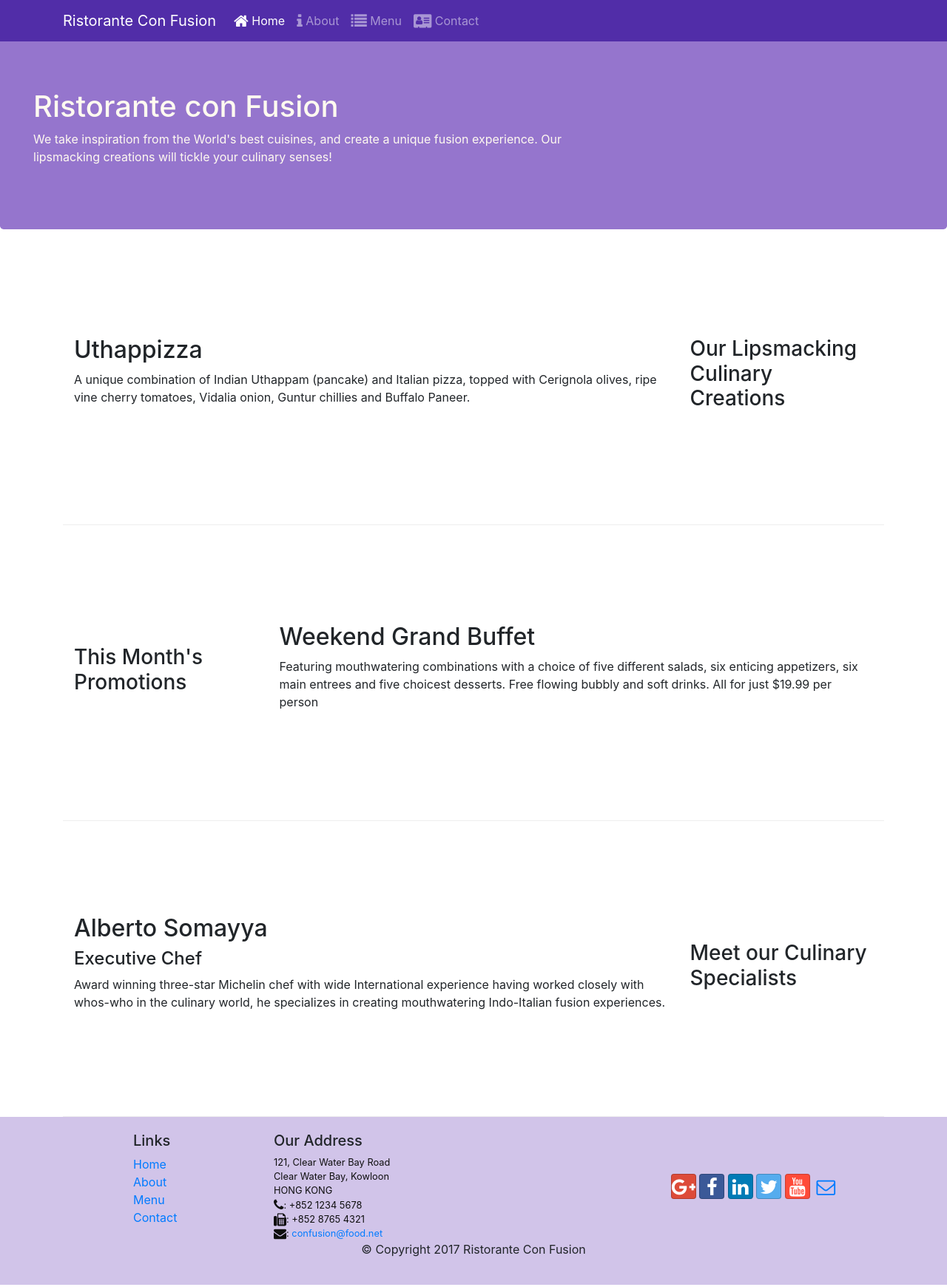
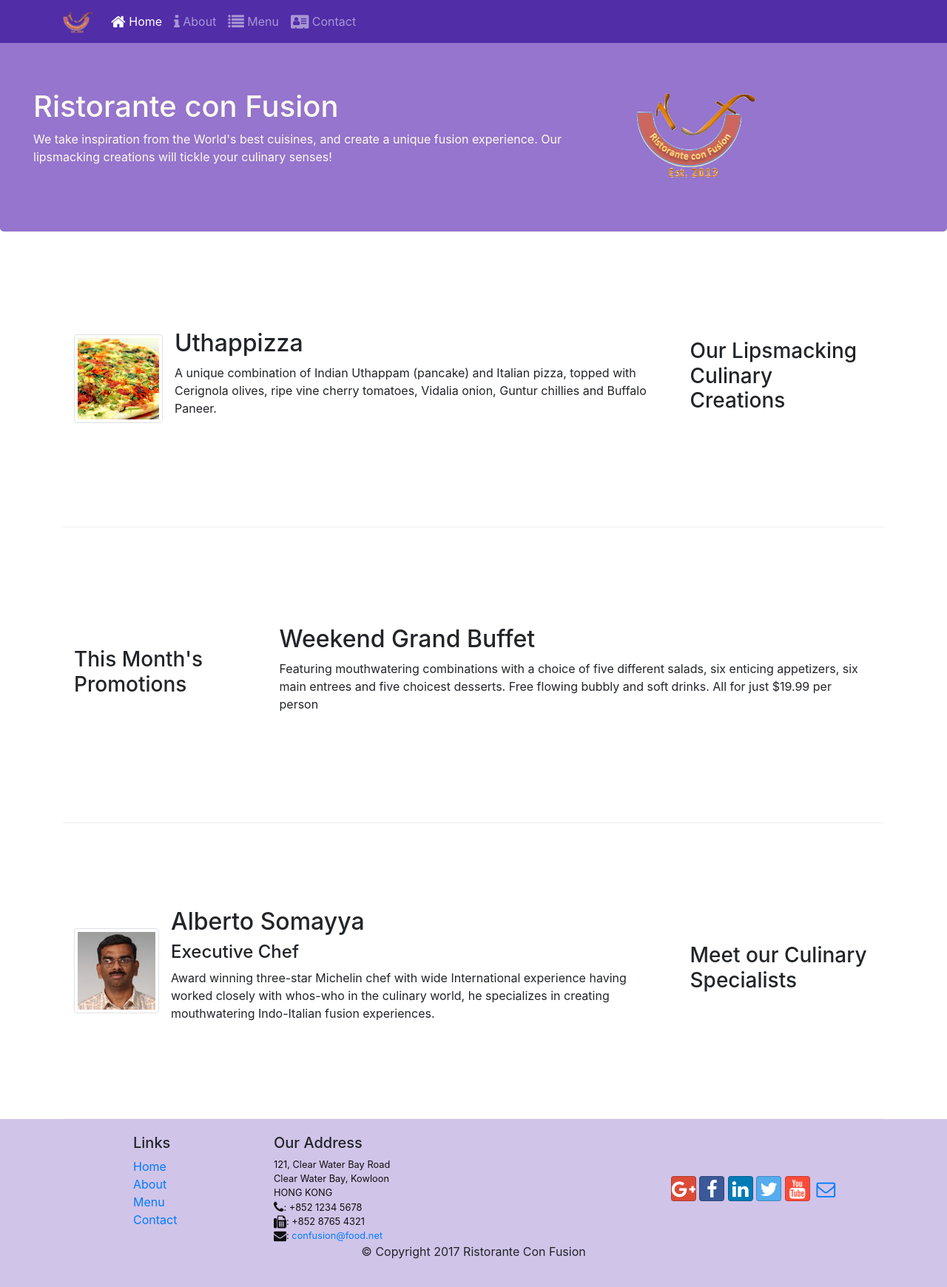
Before and after one commit to Kingpin007/Bootstrap-4-confusion, a website: page conFusion/index.html in a window 1280 px wide. Shown: the whole page at 74% size. Drawn offline with nearby package versions, Linux system fonts and the light colour scheme.

Commit message:
Images and Media

```diff
--- a/conFusion/index.html
+++ b/conFusion/index.html
@@ -21,7 +21,7 @@
 	    	<button class="navbar-toggler" type="button" data-toggle="collapse" data-target="#Navbar">
                 <span class="navbar-toggler-icon"></span>
 	        </button>
-	        <a class="navbar-brand" href="#">Ristorante Con Fusion</a>
+	        <a class="navbar-brand" href="#"><img src="img/logo.png" height="30" width="41"></a>
 	        <div class="collapse navbar-collapse" id="Navbar">
 		       <ul class="navbar-nav">
 		          <li class="nav-item active"><a class="nav-link" href="#"><span class="fa fa-home fa-lg"></span> Home</a></li>
@@ -35,12 +35,11 @@
     <header class="jumbotron">
         <div class="row row-header">
             <div class="col-12 col-sm-8">
-                <div>
-                    <h1>Ristorante con Fusion</h1>
-                    <p>We take inspiration from the World's best cuisines, and create a unique fusion experience. Our lipsmacking creations will tickle your culinary senses!</p>
-                </div>
-                <div>
-                </div>
+                <h1>Ristorante con Fusion</h1>
+                <p>We take inspiration from the World's best cuisines, and create a unique fusion experience. Our lipsmacking creations will tickle your culinary senses!</p>
+            </div>
+            <div class="col col-sm align-self-center">
+                <img src="img/logo.png" class="img-fluid">
             </div>
         </div>
     </header>
@@ -51,8 +50,17 @@
                 <h3>Our Lipsmacking Culinary Creations</h3>
             </div>
             <div class="order-sm-1 col-sm col-md">
-                <h2>Uthappizza</h2>
-                <p>A unique combination of Indian Uthappam (pancake) and Italian pizza, topped with Cerignola olives, ripe vine cherry tomatoes, Vidalia onion, Guntur chillies and Buffalo Paneer.</p>
+                <div class="media">
+                    <img class="d-flex mr-3 img-thumbnail align-self-center"
+                         src="img/uthappizza.png" alt="Uthappizza">
+                    <div class="media-body">
+                        <h2 class="mt-0">Uthappizza</h2>
+                        <p class="d-none d-sm-block">A unique combination of Indian Uthappam (pancake) and
+                          Italian pizza, topped with Cerignola olives, ripe vine
+                          cherry tomatoes, Vidalia onion, Guntur chillies and
+                          Buffalo Paneer.</p>
+                    </div>
+                </div>
             </div>
         </div>
 
@@ -72,9 +80,19 @@
                 <h3>Meet our Culinary Specialists</h3>
             </div>
             <div class="order-sm-1 col-sm col-md">
-                <h2>Alberto Somayya</h2>
-                <h4>Executive Chef</h4>
-                <p>Award winning three-star Michelin chef with wide International experience having worked closely with whos-who in the culinary world, he specializes in creating mouthwatering Indo-Italian fusion experiences. </p>
+                <div class="media">
+                    <img class="d-flex mr-3 img-thumbnail align-self-center"
+                         src="img/alberto.png" alt="Alberto Somayya">
+                    <div class="media-body">
+                        <h2 class="mt-0">Alberto Somayya</h2>
+                        <h4>Executive Chef</h4>
+                        <p class="d-none d-sm-block">Award winning three-star Michelin chef with wide
+                         International experience having worked closely with
+                         whos-who in the culinary world, he specializes in
+                          creating mouthwatering Indo-Italian fusion experiences.
+                         </p>
+                    </div>
+                </div>
             </div>
         </div>
     </div>
```
Also changed, not shown: conFusion/img/alberto.png (added), conFusion/img/buffet.png (added), conFusion/img/logo.png (added), conFusion/img/uthappizza.png (added), 1 other file.
